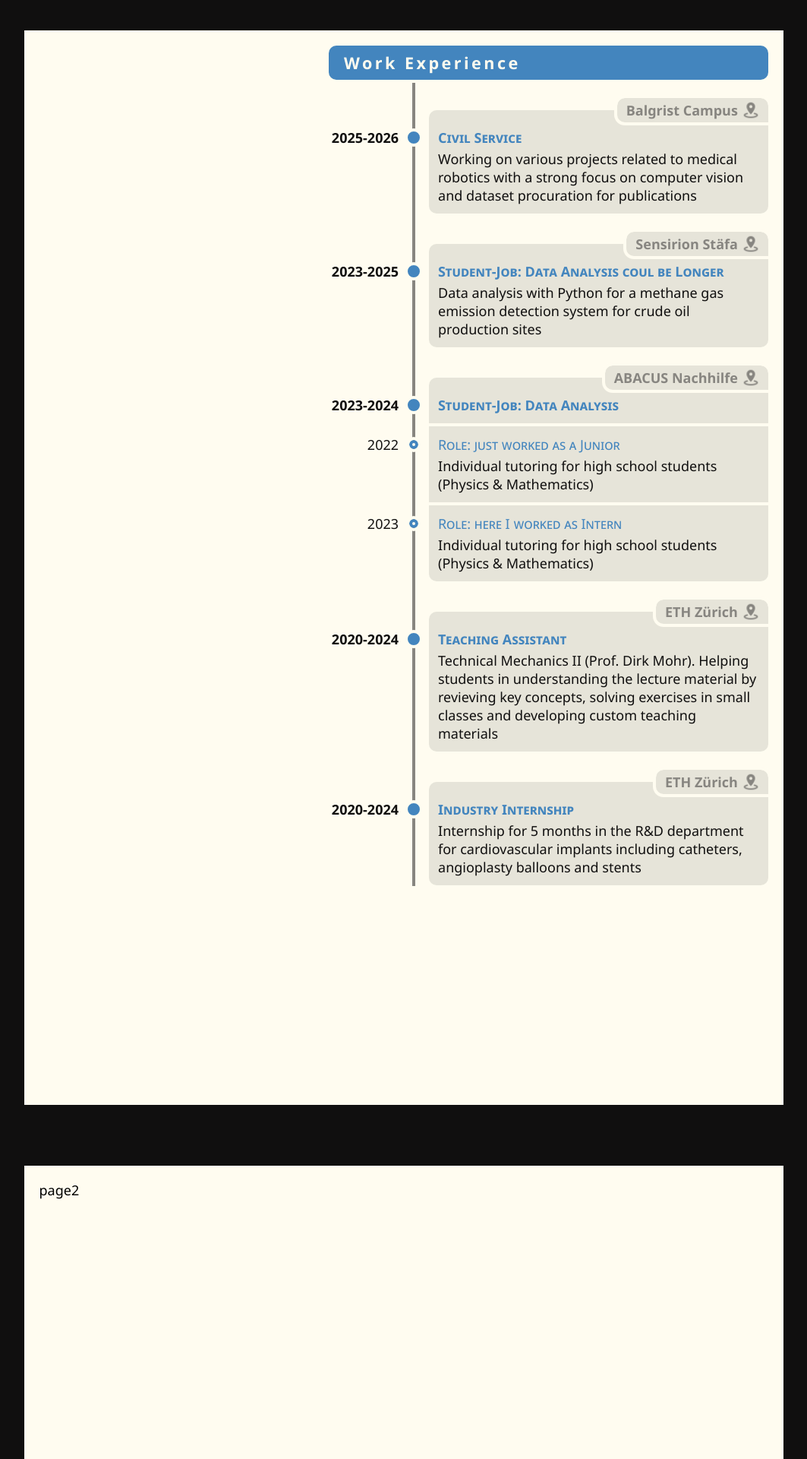
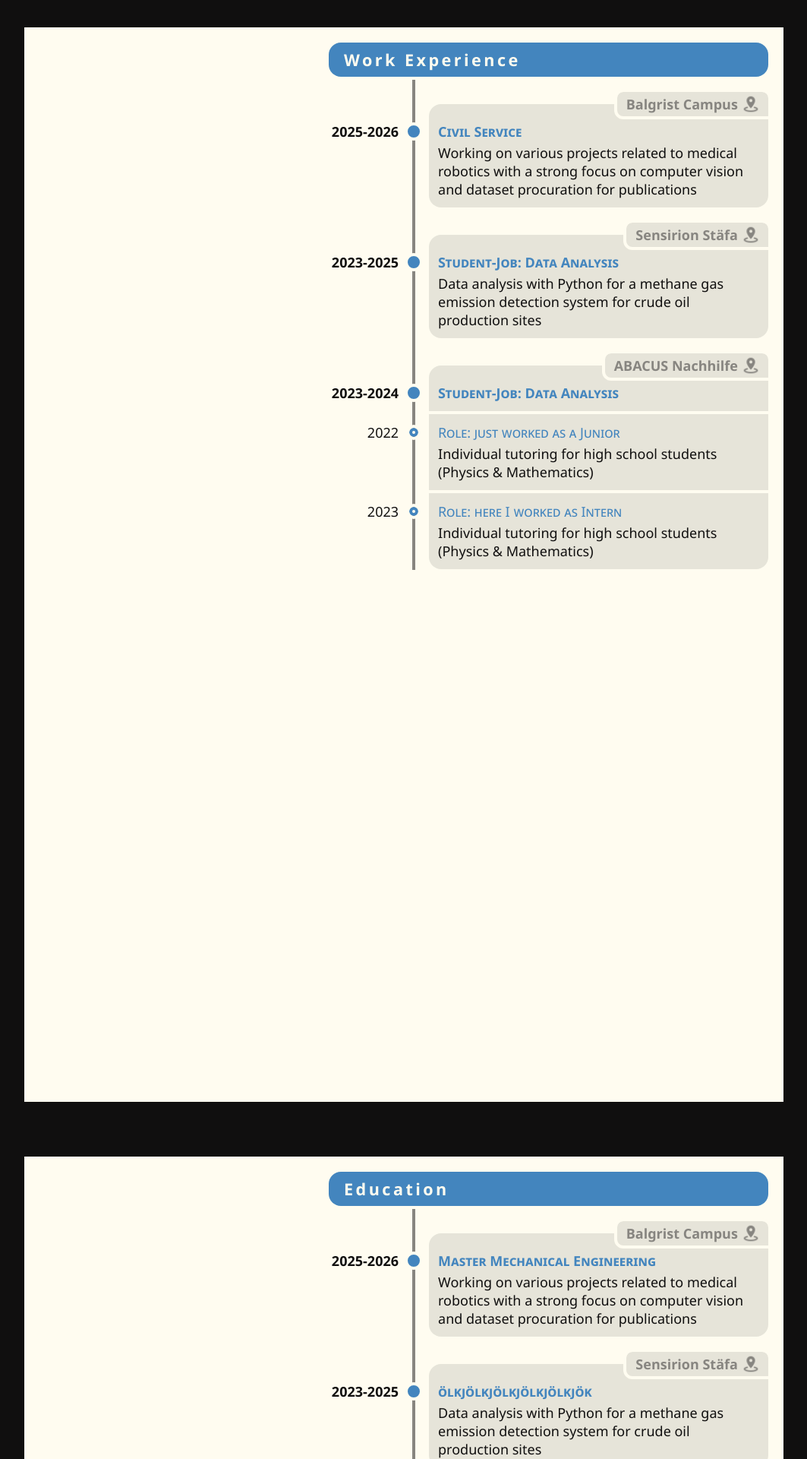
Before and after one commit to eliassteiner1/resume, a Jekyll site: the page built from pages/index.html, in a window 1280 px wide. Shown: the top 1920 px of the page at 76% size, without its empty margins (101-1164 px from the left). Built offline with Jekyll 4.4.1, drawn with Linux system fonts in a browser that asks for light colours; some of the changed text lies outside the part shown.

Commit message:
ported timelines and yml-ified data

```diff
--- /dev/null
+++ b/_includes/timeline-item.html
@@ -0,0 +1,19 @@
+<!-- this is the main entry block for a timeline. represents one row with 3 columns, needs a lot of cosmetic divs for the lines and dots. the location can be omitted if it's a subitem. to differentiate between subitems and not, the .subitem class is added and selected for in css -->
+
+<div class="timeline-item{% if include.sub %} subitem{% endif %}">
+    <div class="timeline-date">{{ include.item.date }}</div>
+    <div class="timeline-track">
+        <div class="timeline-line"></div>
+        <div class="timeline-dot"></div>
+    </div>
+    <div class="timeline-contentbox">
+        <div class="timeline-title">{{ include.item.title | escape }}</div>
+        {% unless include.sub %}
+        <div class="timeline-loc">
+            {{ include.item.location | escape }}
+            <div class="timeline-locicon"></div>
+        </div>
+        {% endunless %}
+        <div class="timeline-desc">{{ include.item.desc | escape }}</div>
+    </div>
+</div>
--- a/_includes/timeline.html
+++ b/_includes/timeline.html
@@ -1,118 +1,18 @@
+<!-- escape filter make symbols like "&" work properly in html -->
+<!-- files in _data are automatically aggregated and served as loopable "colections" -->
 
-<div class="timeline">
-    <div class="timeline-header">Work Experience</div>
+<div class="timeline {{ include.extraclass }}">
+    <div class="timeline-header">{{ include.title }}</div>
 
-    <div class="timeline-item">
-        <div class="timeline-date">2025-2026</div>
-        <div class="timeline-track">
-            <div class="timeline-line"></div>
-            <div class="timeline-dot"></div>
-        </div>
-        <div class="timeline-contentbox">
-            <div class="timeline-title">Civil Service</div>
-            <div class="timeline-loc">
-                Balgrist Campus
-                <div class="timeline-locicon"></div>
-            </div>
-            <div class="timeline-desc">Working on various projects related to medical robotics with a strong focus on computer vision and dataset procuration for publications</div>
-        </div>
-    </div>
+    <!-- loop over main entries -->
+    {% for item in include.items %}
+        {% include timeline-item.html item=item %}
 
-    <div class="timeline-item">
-        <div class="timeline-date">2023-2025</div>
-        <div class="timeline-track">
-            <div class="timeline-line"></div>
-            <div class="timeline-dot"></div>
-        </div>
-        <div class="timeline-contentbox">
-            <div class="timeline-title">Student-Job: Data Analysis coul be Longer</div>
-            <div class="timeline-loc">
-                Sensirion Stäfa
-                <div class="timeline-locicon"></div>
-            </div>
-            <div class="timeline-desc">Data analysis with Python for a methane gas emission detection system for crude oil production sites</div>
-        </div>
-    </div>
+        <!-- loop over subentries (just nothing if there are no entries) -->
+        {% for subitem in item.subitems %}
+            {% include timeline-item.html item=subitem sub=true %}
 
-    <div class="timeline-item">
-        <div class="timeline-date">2023-2024</div>
-        <div class="timeline-track">
-            <div class="timeline-line"></div>
-            <div class="timeline-dot"></div>
-        </div>
-        <div class="timeline-contentbox">
-            <div class="timeline-title">Student-Job: Data Analysis</div>
-            <div class="timeline-loc">
-                ABACUS Nachhilfe
-                <div class="timeline-locicon"></div>
-            </div>
-            <div class="timeline-desc"></div>
-        </div>
-    </div>
-
-    <div class="timeline-item subitem">
-        <div class="timeline-date">2022</div>
-        <div class="timeline-track">
-            <div class="timeline-line"></div>
-            <div class="timeline-dot"></div>
-        </div>
-        <div class="timeline-contentbox">
-            <div class="timeline-title">Role: just worked as a Junior</div>
-            <div class="timeline-loc">
-                ABACUS Nachhilfe
-                <div class="timeline-locicon"></div>
-            </div>
-            <div class="timeline-desc">Individual tutoring for high school students (Physics & Mathematics)</div>
-        </div>
-    </div>
-
-    <div class="timeline-item subitem">
-        <div class="timeline-date">2023</div>
-        <div class="timeline-track">
-            <div class="timeline-line"></div>
-            <div class="timeline-dot"></div>
-        </div>
-        <div class="timeline-contentbox">
-            <div class="timeline-title">Role: here I worked as Intern</div>
-            <div class="timeline-loc">
-                ABACUS Nachhilfe
-                <div class="timeline-locicon"></div>
-            </div>
-
-            <div class="timeline-desc">Individual tutoring for high school students (Physics & Mathematics)</div>
-        </div>
-    </div>
-
-    <div class="timeline-item">
-        <div class="timeline-date">2020-2024</div>
-        <div class="timeline-track">
-            <div class="timeline-line"></div>
-            <div class="timeline-dot"></div>
-        </div>
-        <div class="timeline-contentbox">
-            <div class="timeline-title">Teaching Assistant</div>
-            <div class="timeline-loc">
-                ETH Zürich
-                <div class="timeline-locicon"></div>
-            </div>
-            <div class="timeline-desc">Technical Mechanics II (Prof. Dirk Mohr). Helping students in understanding the lecture material by revieving key concepts, solving exercises in small classes and developing custom teaching materials</div>
-        </div>
-    </div>
-
-    <div class="timeline-item">
-        <div class="timeline-date">2020-2024</div>
-        <div class="timeline-track">
-            <div class="timeline-line"></div>
-            <div class="timeline-dot"></div>
-        </div>
-        <div class="timeline-contentbox">
-            <div class="timeline-title">Industry Internship</div>
-            <div class="timeline-loc">
-                ETH Zürich
-                <div class="timeline-locicon"></div>
-            </div>
-            <div class="timeline-desc">Internship for 5 months in the R&D department for cardiovascular implants including catheters, angioplasty balloons and stents</div>
-        </div>
-    </div>
+        {% endfor %}
+    {% endfor %}
 
 </div>
--- a/assets/css/style.css
+++ b/assets/css/style.css
@@ -36,17 +36,15 @@
     --col-magenta-400: #CE5D97;
 
     /* length units to have a consistent design */
-    --len-1: 4px;  /* divider lines */
+    --len-1: 4px;  /* divider lines & xtrasmall padding */
     --len-2: 8px;  /* small padding */
     --len-3: 12px; /* medium padding */
     --len-4: 20px; /* large padding */
-    --len-5: 40px; /* huge padding */
+    --len-5: 36px; /* huge padding */
 
     /* border radiuses */
-    --rad-1: 5px;  /*  */
-    --rad-2: 10px; /* main box radius */
-    --rad-3: 15px; /*  */
-
+    --rad-1: 8px;  /*  */
+    --rad-2: 16px; /* main box radius */
 
     --timeline-w-date: 92px;
     --timeline-w-track: 40px;
@@ -193,6 +191,7 @@ body {
 
 }
 
+
 /* timeline-contentbox ------------------------------------------------------ */
 .timeline-contentbox {
     padding: var(--len-3);
@@ -242,7 +241,7 @@ body {
     text-align: right;
     font-weight: bold;
     color: var(--col-base-500);
-    border-radius: var(--rad-2) var(--rad-2) 0 var(--rad-2);
+    border-radius: var(--rad-1) var(--rad-1) 0 var(--rad-1);
     padding-inline: var(--len-3);
     padding-block: var(--len-1);
     background-color: var(--col-base-100);
@@ -274,6 +273,7 @@ body {
 
 
 
+
 /* show all boxes with a slight background and slight outline */
 /* * {
   background-color: rgb(255 0 0 / 0.02) !important;
--- a/pages/index.html
+++ b/pages/index.html
@@ -4,11 +4,22 @@ title: my resume
 permalink: /
 ---
 
+<!-- timeline blocks are reused. to differentiate in css, needs one extra class as an identifier -->
 
 <div class="A4">
-    {% include timeline.html %}
+    {%
+        include timeline.html
+        title="Work Experience"
+        items=site.data.work_exp
+        extraclass="workexperience"
+    %}
 </div>
 
 <div class="A4">
-    page2
+    {%
+        include timeline.html
+        title="Education"
+        items=site.data.education
+        extraclass="education"
+    %}
 </div>
```
Also changed, not shown: _data/education.yml (added, +32 -0 lines), _data/work_exp.yml (added, +24 -0 lines).
